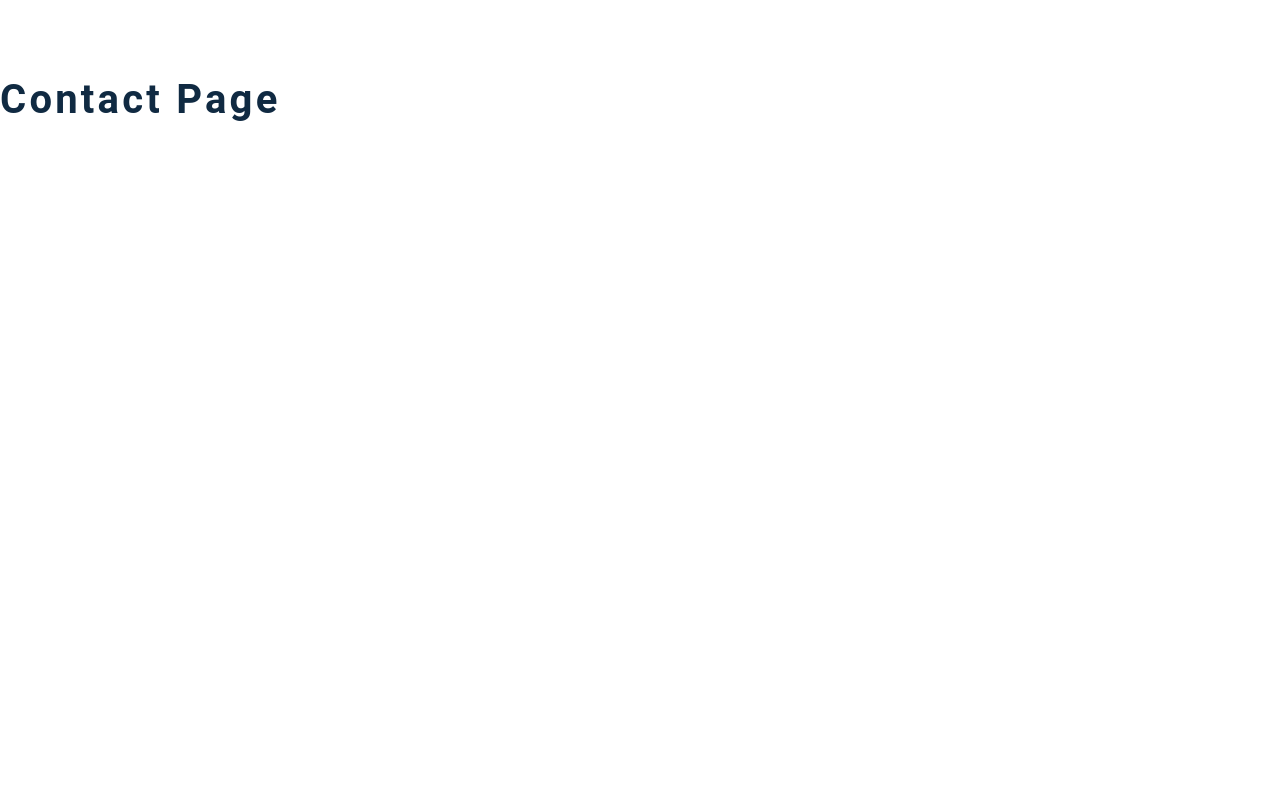
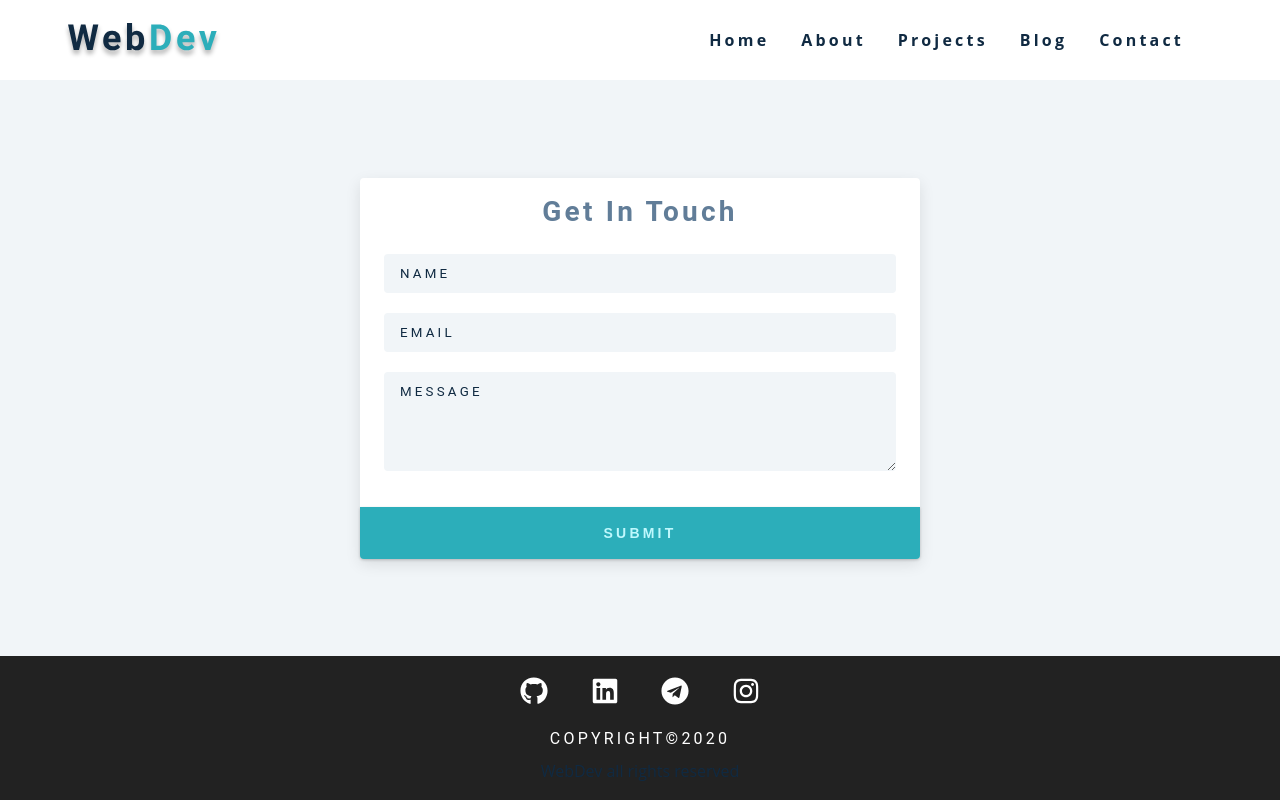
Before and after one commit to ArtMan-8/artman-8.github.io, a Gatsby site: page /contact in a window 1280 px wide. Built offline with nearby package versions, Linux system fonts and the light colour scheme; Gatsby itself is replaced by a stand-in of ours.

Commit message:
add: компанент Contact

```diff
--- a/src/pages/contact.js
+++ b/src/pages/contact.js
@@ -2,7 +2,41 @@ import React from "react"
 import Layout from "../components/layout"
 
 const Сontact = () => {
-  return <h2>contact page</h2>
+  return (
+    <Layout>
+      <section className="contact-page">
+        <article className="contact-form">
+          <h3>get in touch</h3>
+          <form action="https://formspree.io/xnqgyere" method="POST">
+            <div className="form-group">
+              <input
+                type="text"
+                name="name"
+                placeholder="name"
+                className="form-control"
+              />
+              <input
+                type="email"
+                name="email"
+                placeholder="email"
+                className="form-control"
+              />
+              <textarea
+                name="message"
+                rows="5"
+                placeholder="message"
+                className="form-control"
+              ></textarea>
+            </div>
+
+            <button type="submit" className="btn submit-btn">
+              submit
+            </button>
+          </form>
+        </article>
+      </section>
+    </Layout>
+  )
 }
 
 export default Сontact
```
